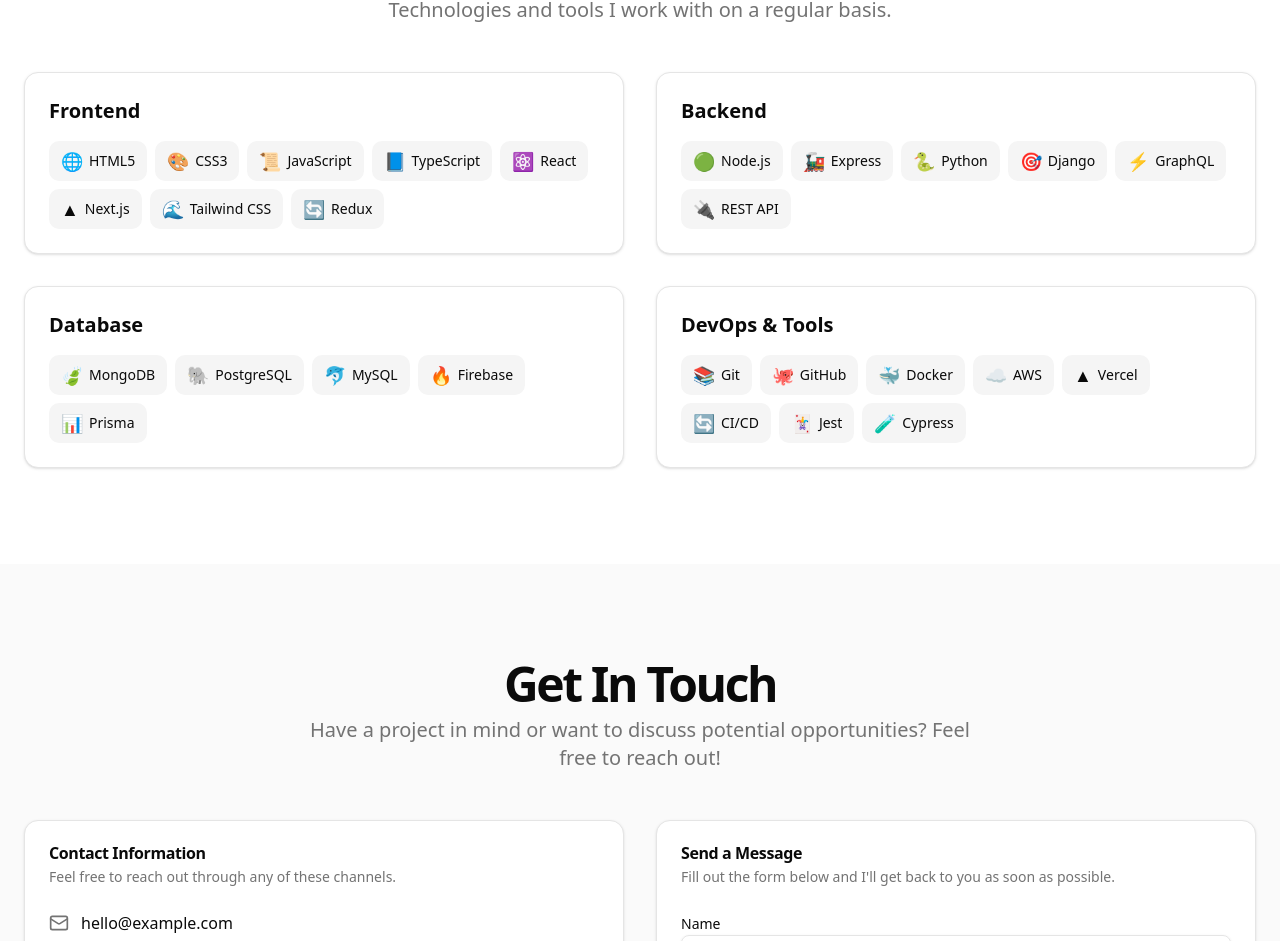
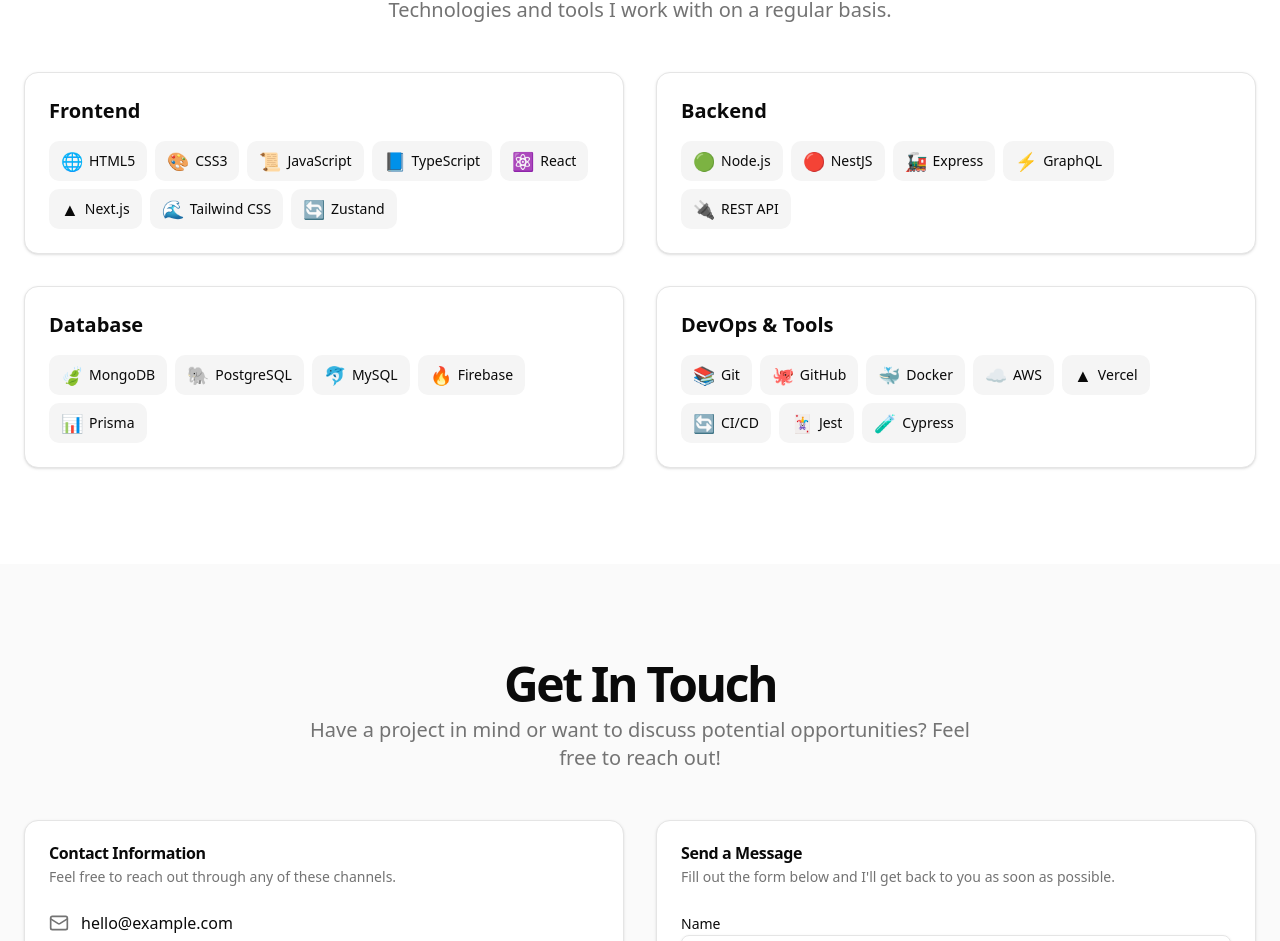
Before and after one commit to tehaandev/dev-portfolio, a Next.js app: page / in a window 1280 px wide. Shown: the part 1914-2855 px from the top of the page. Built offline with nearby package versions, Linux system fonts and the light colour scheme.

Commit message:
feat: update skills section to reflect current technologies and improve formatting

```diff
--- a/components/skills-section.tsx
+++ b/components/skills-section.tsx
@@ -1,4 +1,4 @@
-import { Card, CardContent } from "@/components/ui/card"
+import { Card, CardContent } from "@/components/ui/card";
 
 const skillCategories = [
   {
@@ -11,16 +11,15 @@
       { name: "React", icon: "⚛️" },
       { name: "Next.js", icon: "▲" },
       { name: "Tailwind CSS", icon: "🌊" },
-      { name: "Redux", icon: "🔄" },
+      { name: "Zustand", icon: "🔄" },
     ],
   },
   {
     name: "Backend",
     skills: [
       { name: "Node.js", icon: "🟢" },
+      { name: "NestJS", icon: "🔴" },
       { name: "Express", icon: "🚂" },
-      { name: "Python", icon: "🐍" },
-      { name: "Django", icon: "🎯" },
       { name: "GraphQL", icon: "⚡" },
       { name: "REST API", icon: "🔌" },
     ],
@@ -48,7 +47,7 @@
       { name: "Cypress", icon: "🧪" },
     ],
   },
-]
+];
 
 export function SkillsSection() {
   return (
@@ -56,7 +55,9 @@
       <div className="container px-4 md:px-6">
         <div className="flex flex-col items-center justify-center space-y-4 text-center mb-12">
           <div className="space-y-2">
-            <h2 className="text-3xl font-bold tracking-tighter sm:text-4xl md:text-5xl">My Skills</h2>
+            <h2 className="text-3xl font-bold tracking-tighter sm:text-4xl md:text-5xl">
+              My Skills
+            </h2>
             <p className="max-w-[700px] text-muted-foreground md:text-xl">
               Technologies and tools I work with on a regular basis.
             </p>
@@ -86,5 +87,5 @@
         </div>
       </div>
     </section>
-  )
+  );
 }
```
